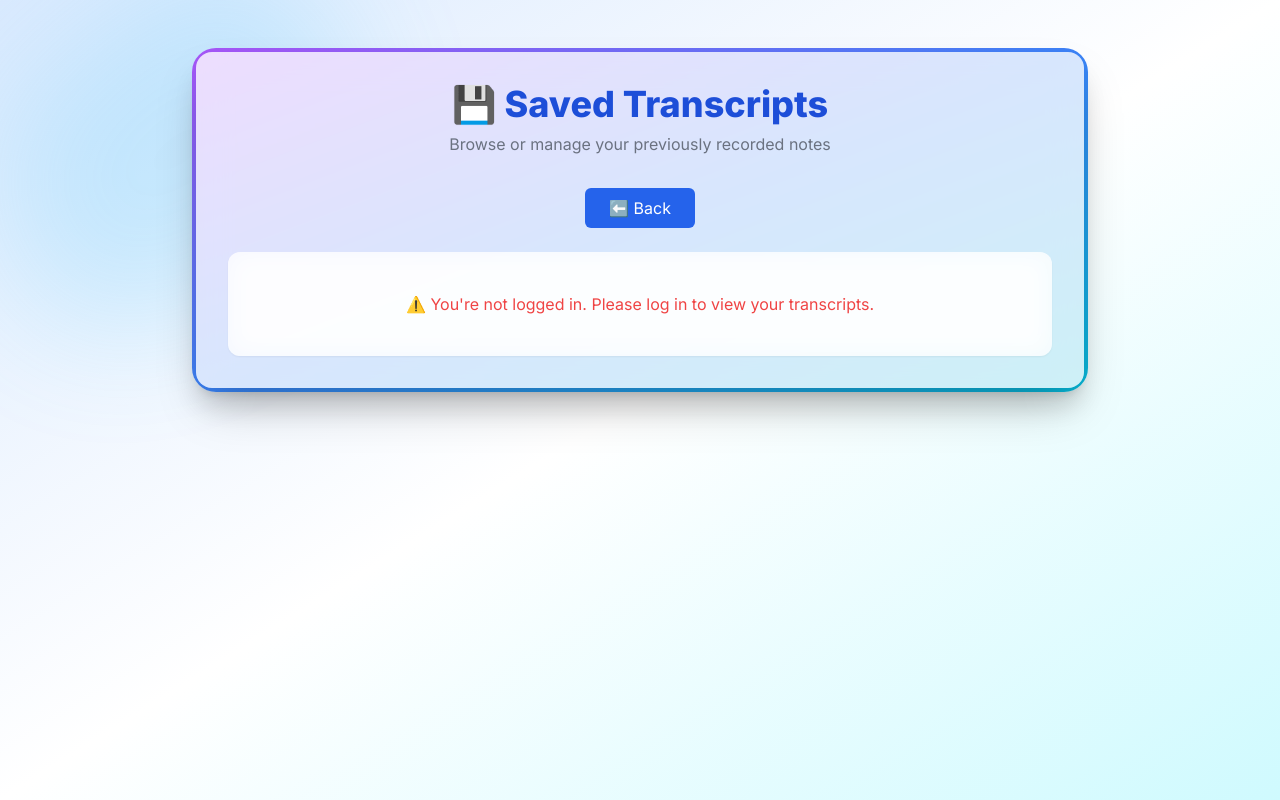
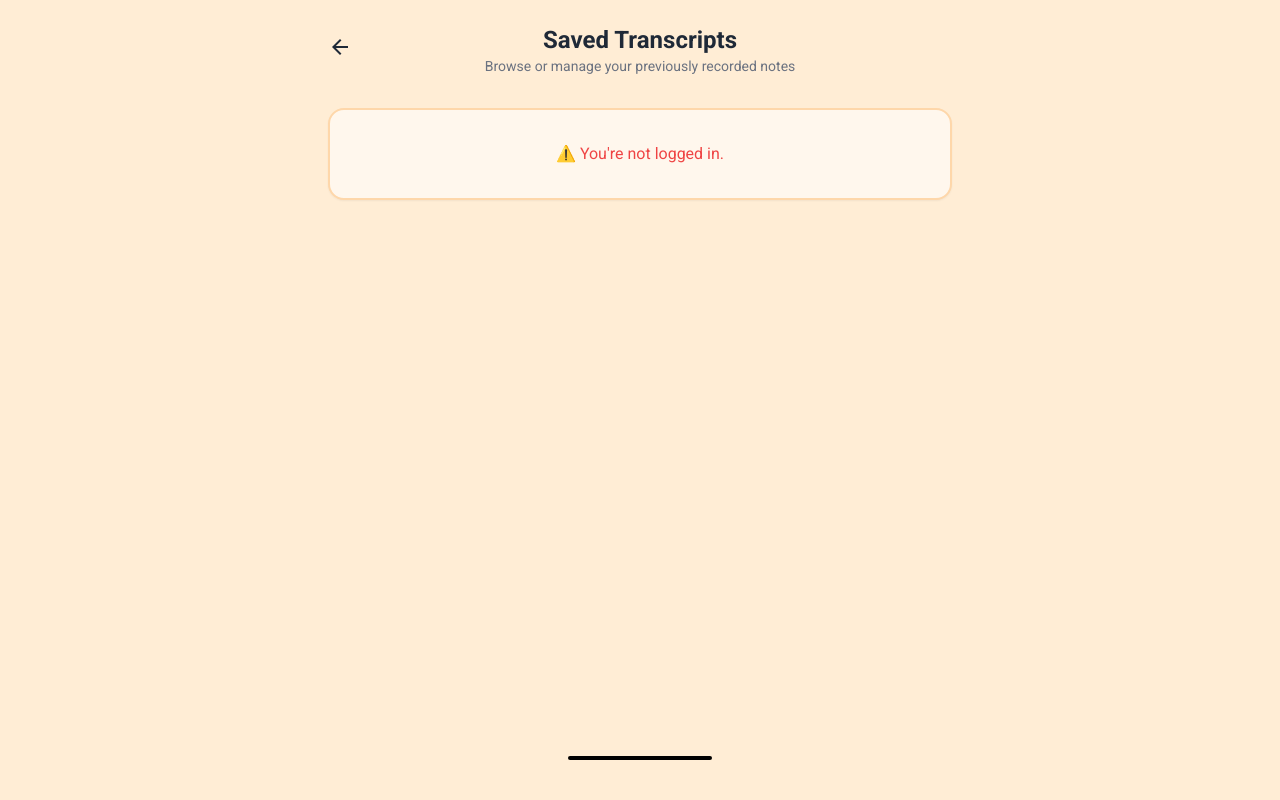
Before and after one commit to Ankit-RH-24/AI-notetaker, a Flask app: page /saved in a window 1280 px wide. Run offline with Flask 3, Linux system fonts and the light colour scheme; parts of the project's set-up code (start-up, migrations or seed data) failed here and were passed over; some libraries are stand-ins or nearby versions.

Commit message:
saved.html

```diff
--- a/templates/saved.html
+++ b/templates/saved.html
@@ -4,138 +4,154 @@
     <meta charset="UTF-8" />
     <meta name="viewport" content="width=device-width, initial-scale=1.0"/>
     <title>Saved Transcripts</title>
-  <script src="https://cdn.tailwindcss.com"></script>
-  <link href="https://fonts.googleapis.com/css2?family=Inter:wght@400;600;800&display=swap" rel="stylesheet">
-  <style>
+    <script src="https://cdn.tailwindcss.com?plugins=forms,container-queries"></script>
+    <link href="https://fonts.googleapis.com/css2?family=Material+Symbols+Outlined:opsz,wght,FILL,GRAD@20..48,100..700,0..1,-50..200" rel="stylesheet"/>
+    <link href="https://fonts.googleapis.com/css2?family=Roboto:wght@400;500;700&display=swap" rel="stylesheet"/>
+    <style type="text/tailwindcss">
+        :root {
+            --primary-color: #F97316;
+            --background-color: #FFF7ED;
+            --text-primary: #1F2937;
+            --text-secondary: #6B7280;
+        }
         body {
-      font-family: 'Inter', sans-serif;
+            font-family: 'Roboto', sans-serif;
         }
-    .fade-in {
-      animation: fadeIn 0.6s ease-in-out both;
-    }
-    @keyframes fadeIn {
-      from { opacity: 0; transform: translateY(10px); }
-      to { opacity: 1; transform: translateY(0); }
+        .material-symbols-outlined {
+            font-variation-settings: 'FILL' 0, 'wght' 400, 'GRAD' 0, 'opsz' 24;
         }
     </style>
 </head>
+<body class="text-[var(--text-primary)] bg-orange-100">
 
-<body class="relative bg-gradient-to-br from-blue-100 via-white to-cyan-100 min-h-screen overflow-y-auto px-4 py-12">
+    <div class="flex flex-col min-h-screen p-6 w-full max-w-2xl mx-auto">
+        <!-- Header -->
+        <header class="flex items-center text-gray-800 mb-8">
+            <button onclick="window.location.href='/'" class="p-2 -ml-2">
+                <span class="material-symbols-outlined">arrow_back</span>
+            </button>
+            <div class="flex-grow text-center">
+                <h1 class="text-2xl font-bold">Saved Transcripts</h1>
+                <p class="text-[var(--text-secondary)] text-sm">Browse or manage your previously recorded notes</p>
+            </div>
+            <div class="w-8"></div> <!-- Spacer to keep title centered -->
+        </header>
 
-  <!-- 🌐 Optional Floating Background Blob -->
-  <svg class="absolute top-[-80px] left-[-80px] blur-3xl opacity-20 w-[500px] h-[500px] z-0" viewBox="0 0 200 200" xmlns="http://www.w3.org/2000/svg">
-    <path fill="#38bdf8" d="M56.8,-64.1C70.2,-50.1,76.4,-28.4,73.9,-10.6C71.5,7.1,60.4,21.9,48.1,32.3C35.9,42.7,22.6,48.6,8.4,54.8C-5.8,61,-20.9,67.5,-34.3,63.2C-47.7,58.8,-59.4,43.6,-65.5,26.6C-71.6,9.6,-72,-9.2,-64.2,-23.3C-56.4,-37.4,-40.5,-46.8,-24.9,-58.1C-9.3,-69.5,6,-82.8,21.5,-83.5C37.1,-84.2,55.4,-72.4,56.8,-64.1Z" transform="translate(100 100)" />
+        <!-- Loading State -->
+        <div id="loader" class="flex-grow flex flex-col items-center justify-center">
+             <svg class="animate-spin h-8 w-8 text-orange-500" xmlns="http://www.w3.org/2000/svg" fill="none" viewBox="0 0 24 24">
+                <circle class="opacity-25" cx="12" cy="12" r="10" stroke="currentColor" stroke-width="4"></circle>
+                <path class="opacity-75" fill="currentColor" d="M4 12a8 8 0 018-8V0C5.373 0 0 5.373 0 12h4zm2 5.291A7.962 7.962 0 014 12H0c0 3.042 1.135 5.824 3 7.938l3-2.647z"></path>
             </svg>
-
-  <!-- 🌈 Outer Card Border -->
-  <div class="relative z-10 p-1 rounded-3xl bg-gradient-to-br from-purple-500 via-blue-500 to-cyan-500 shadow-xl max-w-4xl mx-auto">
-
-    <!-- 💬 Glassy Container -->
-    <div class="w-full bg-white/80 backdrop-blur-lg shadow-2xl rounded-2xl p-8 fade-in">
-
-      <!-- 🗂️ Header -->
-      <div class="text-center mb-8">
-        <h1 class="text-4xl font-extrabold text-blue-700 mb-2">💾 Saved Transcripts</h1>
-        <p class="text-gray-500">Browse or manage your previously recorded notes</p>
+            <p class="mt-4 text-gray-600">Loading transcripts...</p>
         </div>
 
-      <!-- 🔙 Back Button -->
-      <div class="mb-6 text-center">
-        <button onclick="window.location='/'"
-          class="bg-blue-600 text-white px-6 py-2 rounded-md hover:bg-blue-700 transition">
-          ⬅️ Back
-        </button>
+        <!-- Transcript List -->
+        <main id="saved-list-container" class="flex-grow hidden">
+            <ul id="savedList" class="space-y-4">
+                <!-- Transcript items will be injected here by JavaScript -->
+            </ul>
+        </main>
+
+        <!-- Footer -->
+        <footer class="py-4 mt-auto">
+            <div class="w-36 h-1 bg-black rounded-full mx-auto"></div>
+        </footer>
     </div>
 
-      <!-- 📄 Transcript List -->
-      <div>
-        <ul id="savedList" class="space-y-4"></ul>
-      </div>
-
-    </div>
-  </div>
-
-  <!-- 🧠 Script -->
     <script>
         document.addEventListener("DOMContentLoaded", function () {
+            const listContainer = document.getElementById('saved-list-container');
+            const listElement = document.getElementById('savedList');
+            const loader = document.getElementById('loader');
+
             const token = localStorage.getItem("mednote_id_token");
 
             if (!token) {
-        document.getElementById("savedList").innerHTML = `
-          <li class="text-center text-red-500 py-10 bg-white/70 backdrop-blur-md rounded-xl shadow-sm">
-            ⚠️ You're not logged in. Please log in to view your transcripts.
-          </li>`;
+                loader.classList.add('hidden');
+                listContainer.classList.remove('hidden');
+                listElement.innerHTML = `<li class="text-center text-red-500 p-8 bg-orange-50 border-2 border-orange-200 rounded-2xl shadow-sm">⚠️ You're not logged in.</li>`;
                 return;
             }
 
             fetch("/api/transcripts/list", {
-        method: "GET",
-        headers: {
-          "Authorization": `Bearer ${token}`
-        }
+                headers: { "Authorization": `Bearer ${token}` }
             })
             .then(res => {
-          if (res.status === 401) {
-            throw new Error("Unauthorized");
-          }
+                if (!res.ok) throw new Error(`HTTP error! status: ${res.status}`);
                 return res.json();
             })
             .then(data => {
-          const list = document.getElementById("savedList");
+                loader.classList.add('hidden');
+                listContainer.classList.remove('hidden');
 
                 if (data.length === 0) {
-            list.innerHTML = `<li class="text-center text-gray-500 py-10 bg-white/70 backdrop-blur-md rounded-xl shadow-sm">No transcripts saved yet.</li>`;
+                    listElement.innerHTML = `<li class="text-center text-gray-500 p-8 bg-orange-50 border-2 border-orange-200 rounded-2xl shadow-sm">No transcripts saved yet.</li>`;
                     return;
                 }
 
+                data.sort((a, b) => new Date(b.timestamp) - new Date(a.timestamp)); // Show newest first
+
                 data.forEach(item => {
                     const li = document.createElement("li");
-            li.className = "bg-white/80 backdrop-blur-md border border-gray-200 p-5 rounded-xl shadow-sm hover:shadow-lg transition duration-200";
+                    // --- UPDATED STYLES FOR ORANGE LIST ITEMS ---
+                    li.className = "bg-orange-50 border-2 border-orange-200 p-4 rounded-2xl shadow-sm hover:shadow-lg hover:border-orange-300 transition-all duration-200 flex justify-between items-center";
 
-            const date = new Date(item.timestamp).toLocaleString();
+                    const date = new Date(item.timestamp).toLocaleString('en-US', { month: 'short', day: 'numeric', year: 'numeric', hour: 'numeric', minute: '2-digit' });
 
                     li.innerHTML = `
-              <div class="flex justify-between items-center">
                         <div>
-                  <p class="text-lg font-semibold text-gray-800">${item.name}</p>
+                            <p class="text-lg font-semibold text-gray-800">${item.name || 'Untitled Session'}</p>
                             <p class="text-sm text-gray-500">${date}</p>
                         </div>
-                <div class="flex gap-2">
-                  <button onclick="view('${item.id}')" class="bg-blue-600 text-white px-4 py-1.5 rounded hover:bg-blue-700 transition">🔍 View</button>
-                  <button onclick="deleteTranscript('${item.id}')" class="bg-red-500 text-white px-4 py-1.5 rounded hover:bg-red-600 transition">🗑 Delete</button>
-                </div>
+                        <div class="flex items-center space-x-3">
+                            <button data-id="${item.id}" class="view-btn h-10 w-10 flex items-center justify-center rounded-full bg-orange-500 text-white shadow-sm hover:bg-orange-600 transition-all transform hover:scale-110">
+                                <span class="material-symbols-outlined">visibility</span>
+                            </button>
+                            <button data-id="${item.id}" class="delete-btn h-10 w-10 flex items-center justify-center rounded-full bg-red-500 text-white shadow-sm hover:bg-red-600 transition-all transform hover:scale-110">
+                                <span class="material-symbols-outlined">delete</span>
+                            </button>
                         </div>
                     `;
-            list.appendChild(li);
+                    listElement.appendChild(li);
                 });
             })
             .catch(err => {
                 console.error("Fetch error:", err);
-          document.getElementById("savedList").innerHTML = `
-            <li class="text-center text-red-500 py-10 bg-white/70 backdrop-blur-md rounded-xl shadow-sm">
-              ❌ Failed to load transcripts. Please log in again.
-            </li>`;
+                loader.classList.add('hidden');
+                listContainer.classList.remove('hidden');
+                listElement.innerHTML = `<li class="text-center text-red-500 p-8 bg-orange-50 border-2 border-orange-200 rounded-2xl shadow-sm">❌ Failed to load transcripts.</li>`;
             });
 
-      window.view = function(id) {
-        localStorage.setItem("current_id", id);
-        window.location = "/view";
+            // Event delegation for view and delete buttons
+            listElement.addEventListener('click', function(e) {
+                const target = e.target.closest('button');
+                if (!target) return;
+
+                const id = target.dataset.id;
+                if (target.classList.contains('view-btn')) {
+                    viewTranscript(id);
+                } else if (target.classList.contains('delete-btn')) {
+                    deleteTranscript(id, target.closest('li'));
+                }
+            });
+
+            function viewTranscript(id) {
+                localStorage.setItem("current_view_id", id);
+                window.location.href = "/view";
             }
 
-      window.deleteTranscript = function(id) {
+            function deleteTranscript(id, listItem) {
                 if (!confirm("Are you sure you want to delete this transcript?")) return;
 
                 fetch(`/api/transcripts/delete/${id}`, {
                     method: "DELETE",
-          headers: {
-            "Authorization": `Bearer ${token}`
-          }
+                    headers: { "Authorization": `Bearer ${token}` }
                 })
                 .then(res => res.json())
                 .then(data => {
                     if (data.success) {
-              alert("Transcript deleted successfully.");
-              location.reload();
+                        listItem.remove();
                     } else {
                         alert("Error deleting transcript: " + (data.error || "Unknown error"));
                     }
```
Lines whose indentation alone changed are shown as unchanged.
